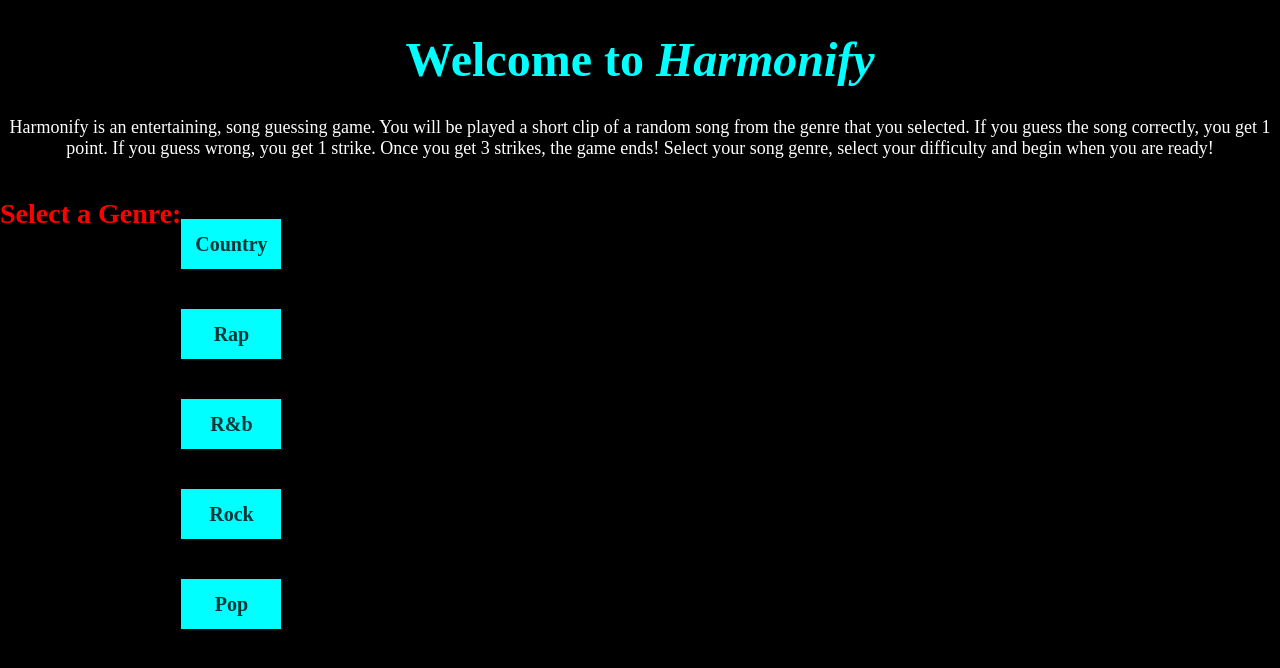
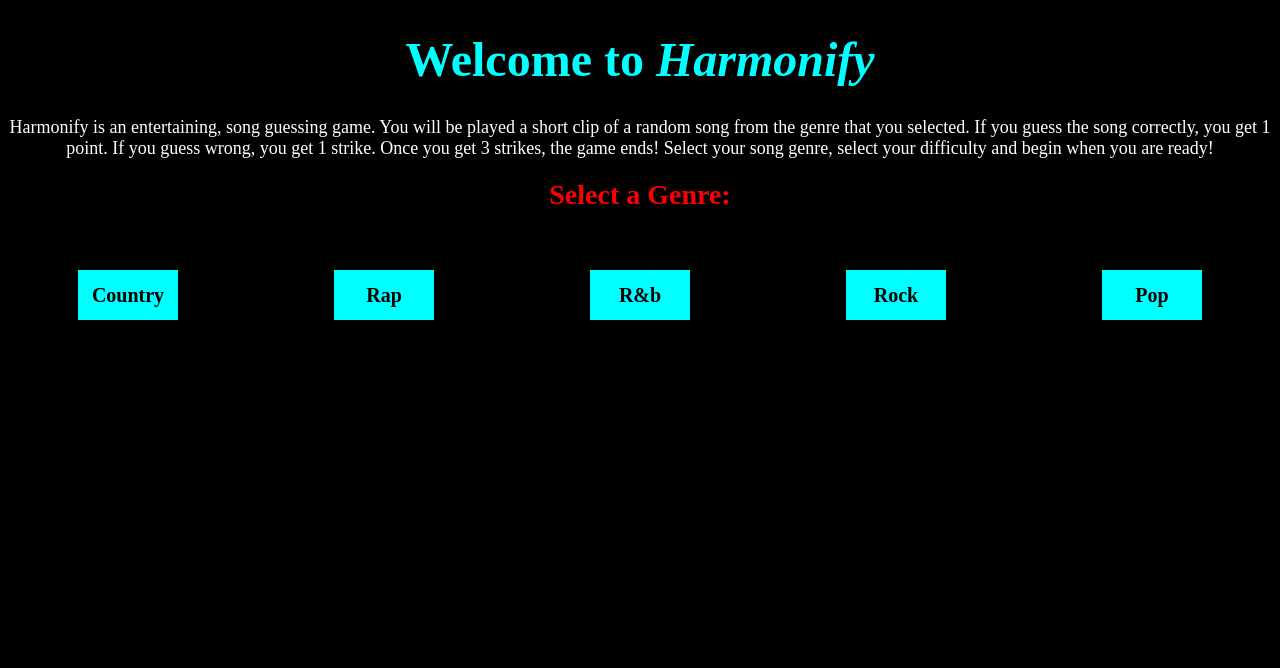
Before and after one commit to rlaird8/se_project, a React (Create React App) app: page / in a window 1280 px wide. Shown: the top 668 px of the page. Built offline with nearby package versions, Linux system fonts and the light colour scheme.

Commit message:
Add difficulties

```diff
--- a/src/Components/Button/Button.css
+++ b/src/Components/Button/Button.css
@@ -4,17 +4,12 @@
   font-size: 20px;
   color: black;
   font-family: 'Times New Roman', Times, serif;
-  font-size: 20px;
-  /* Rectangle background color */
-  margin: 5px;
-  /* Add some spacing between options */
-  margin: 40px auto;
-  display: flex;
-  justify-content: center;
-  align-items: center;
-  text-align: center;
-  cursor: pointer;
-  /*animation: blink 2s infinite;*/
+  animation: none;
+}
+
+.blinkingText:hover {
+  animation: blink 2s infinite;
+  /* Blink animation on hover */
 }
 
 @keyframes blink {
@@ -53,5 +48,4 @@
 .Genres {
   font-size: 14px;
   margin: 20px auto;
-  display: flex;
 }
--- /dev/null
+++ b/src/Components/selectDifficulty/SelectDifficulty.css
@@ -0,0 +1,4 @@
+.difficulty-container {
+    display: flex;
+    justify-content: space-around;
+}
--- /dev/null
+++ b/src/Components/selectDifficulty/SelectDifficulty.jsx
@@ -0,0 +1,13 @@
+import React from 'react'
+import Button from '../Button/Button'
+import './SelectDifficulty.css';
+
+export default function SelectDifficulty() {
+  return (
+    <div className="difficulty-container">
+        <Button buttonText={"Easy"}/>
+        <Button buttonText={"Medium"}/>
+        <Button buttonText={"Hard"}/>
+    </div>
+  )
+}
--- a/src/index.css
+++ b/src/index.css
@@ -44,17 +44,11 @@ body {
   margin-top: -20px;
 }
 
-/*.NoteIMG {
-  background-color: black;
-}*/
-
-/*FOR THE JSX
-<div className='NoteIMG'>
-                <img src="/Logo.png" alt='Blue 16th Note clip art' />
-            </div>
-*/
-
 code {
   font-family: source-code-pro, Menlo, Monaco, Consolas, 'Courier New',
     monospace;
 }
+
+.button-container {
+  display: flex;
+}
```
